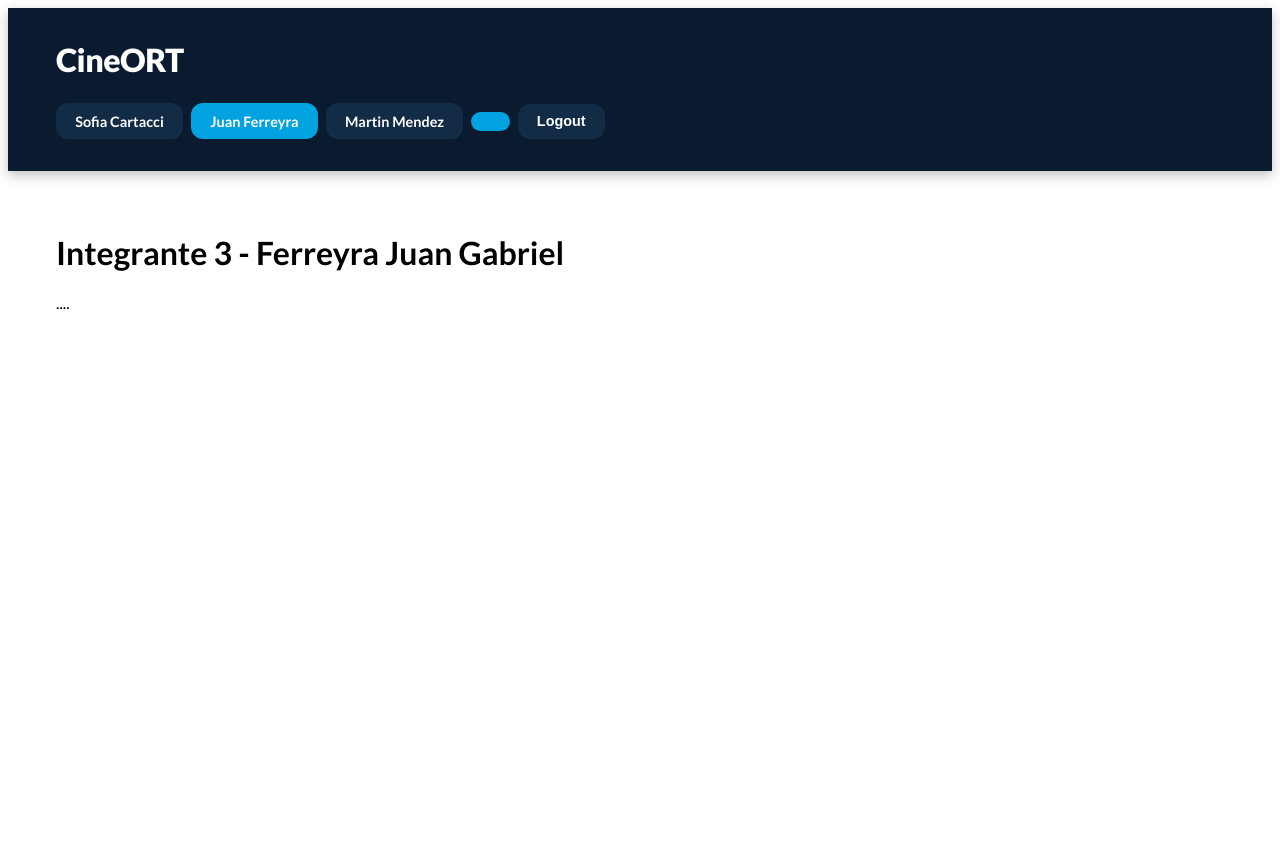
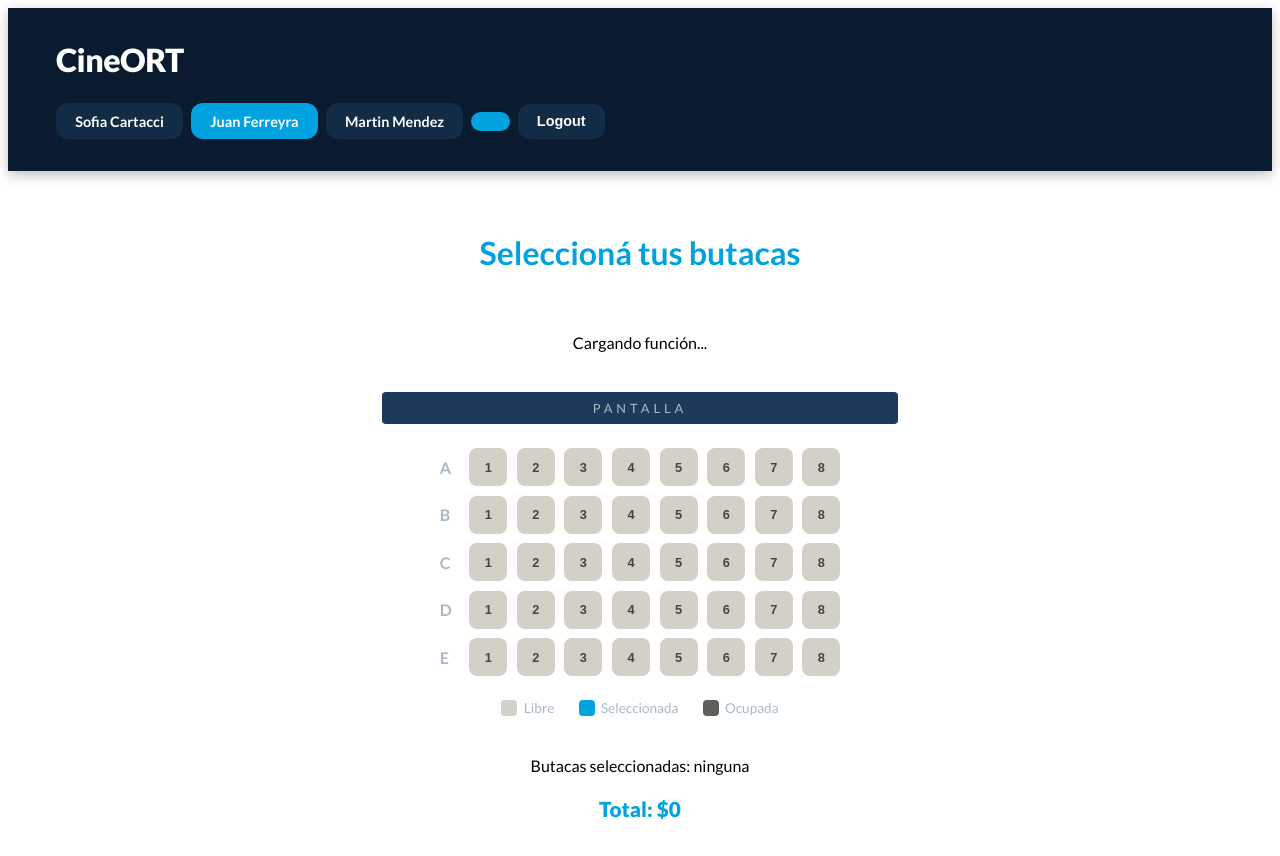
Before and after one commit to sofiacartacci/pnt2-grupo2, a Vue app in the folder pnt2_grupo_2/: page /integrante3 in a window 1280 px wide. Shown: the top 856 px of the page. Before the commit the page ends 800 px from the top, so only its background shows below. Built offline with nearby package versions, Linux system fonts and the light colour scheme; no server answers; sample sign-in values are in the browser's storage.

Commit message:
agregado de butacas, compras

```diff
--- /dev/null
+++ b/pnt2_grupo_2/src/stores/comprasStore.js
@@ -0,0 +1,76 @@
+import { defineStore } from "pinia";
+
+import { getFuncionPorId, modificarFuncion } from "../services/FuncionesServices";
+import { crearCompra } from "../services/ComprasServices";
+
+export const useComprasStore = defineStore("compras", {
+  state: () => ({
+    funcion: null,
+    butacasSeleccionadas: [],
+    error: null,
+  }),
+
+  getters: {
+    total: (state) => {
+      if (!state.funcion) {
+        return 0;
+      }
+      return state.butacasSeleccionadas.length * state.funcion.precio;
+    },
+  },
+
+  actions: {
+    async cargarFuncion(id) {
+      this.funcion = await getFuncionPorId(id);
+      this.butacasSeleccionadas = [];
+      this.error = null;
+    },
+
+    toggleButaca(codigoButaca) {
+      const indice = this.butacasSeleccionadas.indexOf(codigoButaca);
+
+      if (indice === -1) {
+        this.butacasSeleccionadas.push(codigoButaca);
+      } else {
+        this.butacasSeleccionadas.splice(indice, 1);
+      }
+    },
+
+    // Vacía la selección
+    limpiarSeleccion() {
+      this.butacasSeleccionadas = [];
+    },
+
+    async confirmarCompra(usuarioId) {
+      if (this.butacasSeleccionadas.length === 0) {
+        this.error = "Tenés que seleccionar al menos una butaca";
+        return null;
+      }
+
+      const nuevaCompra = {
+        usuarioId: usuarioId,
+        funcionId: this.funcion.id,
+        butacas: this.butacasSeleccionadas,
+        total: this.total,
+        fecCompra: new Date().toISOString(),
+      };
+
+      const compraCreada = await crearCompra(nuevaCompra);
+
+      const funcionActualizada = {
+        ...this.funcion,
+        butacasOcupadas: [
+          ...this.funcion.butacasOcupadas,
+          ...this.butacasSeleccionadas,
+        ],
+      };
+
+      await modificarFuncion(this.funcion.id, funcionActualizada);
+
+      this.limpiarSeleccion();
+      this.error = null;
+
+      return compraCreada;
+    },
+  },
+});
--- a/pnt2_grupo_2/src/view/Integrante3.vue
+++ b/pnt2_grupo_2/src/view/Integrante3.vue
@@ -1,13 +1,190 @@
+<script setup>
+import { onMounted } from "vue";
+import { useComprasStore } from "../stores/comprasStore";
+
+const comprasStore = useComprasStore();
+
+const filas = ["A", "B", "C", "D", "E"];
+const columnas = [1, 2, 3, 4, 5, 6, 7, 8];
+
+onMounted(() => {
+  comprasStore.cargarFuncion("1");
+});
+
+function estadoButaca(codigo) {
+  const ocupadas = comprasStore.funcion?.butacasOcupadas || [];
+
+  if (ocupadas.includes(codigo)) {
+    return "ocupada";
+  }
+  if (comprasStore.butacasSeleccionadas.includes(codigo)) {
+    return "seleccionada";
+  }
+  return "libre";
+}
+
+function clickButaca(codigo) {
+  if (estadoButaca(codigo) === "ocupada") {
+    return;
+  }
+  comprasStore.toggleButaca(codigo);
+}
+</script>
+
 <template>
-  <div>
-    <h1>Integrante 3 - Ferreyra Juan Gabriel</h1>
-    <p>....</p>
+  <div class="butacas-page">
+    <h1>Seleccioná tus butacas</h1>
+
+    <div v-if="comprasStore.funcion" class="info-funcion">
+      <p>{{ comprasStore.funcion.sala }} · {{ comprasStore.funcion.hora }} · {{ comprasStore.funcion.idioma }}</p>
+    </div>
+
+    <p v-else class="cargando">Cargando función...</p>
+
+    <div class="pantalla">PANTALLA</div>
+
+    <div class="sala">
+      <div v-for="fila in filas" :key="fila" class="fila">
+        <span class="letra-fila">{{ fila }}</span>
+
+        <button
+          v-for="col in columnas"
+          :key="fila + col"
+          class="butaca"
+          :class="estadoButaca(fila + col)"
+          @click="clickButaca(fila + col)"
+        >
+          {{ col }}
+        </button>
+      </div>
+    </div>
+
+    <div class="referencias">
+      <span><span class="muestra libre"></span> Libre</span>
+      <span><span class="muestra seleccionada"></span> Seleccionada</span>
+      <span><span class="muestra ocupada"></span> Ocupada</span>
+    </div>
+
+    <div class="resumen">
+      <p>Butacas seleccionadas: {{ comprasStore.butacasSeleccionadas.join(", ") || "ninguna" }}</p>
+      <p class="total">Total: ${{ comprasStore.total }}</p>
+    </div>
   </div>
 </template>
 
-<script setup>
-    //Agregar dsp logica
-</script>
+<style scoped>
+.butacas-page {
+  display: flex;
+  flex-direction: column;
+  align-items: center;
+  gap: 1.5rem;
+}
 
-<style scoped>
+h1 {
+  color: var(--color-acento);
+}
+
+.info-funcion p {
+  color: var(--color-texto-secundario);
+  margin: 0;
+}
+
+.pantalla {
+  width: 80%;
+  max-width: 500px;
+  background-color: var(--color-superficie-clara);
+  color: var(--color-texto-secundario);
+  text-align: center;
+  padding: 0.5rem;
+  border-radius: 4px;
+  font-size: 0.8rem;
+  letter-spacing: 4px;
+}
+
+.sala {
+  display: flex;
+  flex-direction: column;
+  gap: 0.6rem;
+}
+
+.fila {
+  display: flex;
+  align-items: center;
+  gap: 0.6rem;
+}
+
+.letra-fila {
+  width: 20px;
+  font-weight: 700;
+  color: var(--color-texto-secundario);
+}
+
+.butaca {
+  width: 38px;
+  height: 38px;
+  border: none;
+  border-radius: 8px;
+  cursor: pointer;
+  font-size: 0.8rem;
+  font-weight: 700;
+  transition: transform 0.1s ease;
+}
+
+.butaca:hover {
+  transform: scale(1.1);
+}
+
+.butaca.libre {
+  background-color: #d3d1c7;
+  color: #444;
+}
+
+.butaca.seleccionada {
+  background-color: var(--color-acento);
+  color: white;
+}
+
+.butaca.ocupada {
+  background-color: #5f5e5a;
+  color: #888;
+  cursor: not-allowed;
+}
+
+.butaca.ocupada:hover {
+  transform: none;
+}
+
+.referencias {
+  display: flex;
+  gap: 1.5rem;
+  font-size: 0.85rem;
+  color: var(--color-texto-secundario);
+}
+
+.referencias span {
+  display: flex;
+  align-items: center;
+  gap: 0.4rem;
+}
+
+.muestra {
+  width: 16px;
+  height: 16px;
+  border-radius: 4px;
+  display: inline-block;
+}
+
+.muestra.libre { background-color: #d3d1c7; }
+.muestra.seleccionada { background-color: var(--color-acento); }
+.muestra.ocupada { background-color: #5f5e5a; }
+
+.resumen {
+  text-align: center;
+}
+
+.total {
+  font-size: 1.3rem;
+  font-weight: 900;
+  color: var(--color-acento);
+}
 </style>
```
